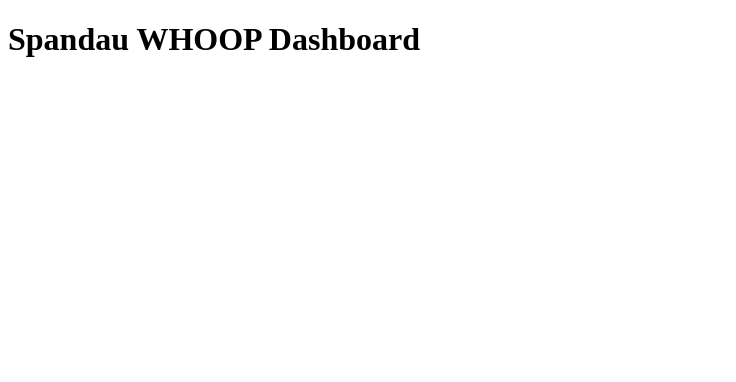
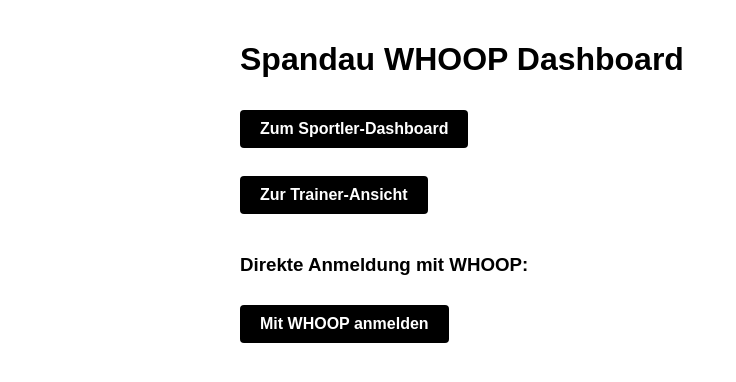
Before and after one commit to Mars1904/Spandau-Whoop, a website: page frontend/index.html in a window 1280 px wide. Shown: the whole page, without its empty margins (0-736 px from the left). Drawn offline with nearby package versions, Linux system fonts and the light colour scheme.

Commit message:
Startseite und Konfiguration verbessert

```diff
--- a/frontend/index.html
+++ b/frontend/index.html
@@ -2,36 +2,38 @@
 <html lang="de">
 <head>
   <title>Spandau WHOOP App</title>
-  <script src="https://cdn.jsdelivr.net/npm/@supabase/supabase-js"></script>
+  <style>
+    .whoop-button {
+      display: inline-block;
+      background-color: #000;
+      color: #fff;
+      padding: 10px 20px;
+      text-decoration: none;
+      border-radius: 4px;
+      margin-top: 10px;
+      font-weight: bold;
+    }
+    body {
+      font-family: Arial, sans-serif;
+      max-width: 800px;
+      margin: 0 auto;
+      padding: 20px;
+    }
+  </style>
 </head>
 <body>
   <h1>Spandau WHOOP Dashboard</h1>
-  <div id="links"></div>
+  <div id="links">
+    <a href="/frontend/dashboard.html" class="whoop-button">Zum Sportler-Dashboard</a>
+    <br><br>
+    <a href="/frontend/trainer.html" class="whoop-button">Zur Trainer-Ansicht</a>
+  </div>
 
-  <script>
-    const supabase = supabase.createClient(
-      'https://ezppgexbczutakmrpdtg.supabase.co',
-      'eyJhbGciOiJIUzI1NiIsInR5cCI6IkpXVCJ9.eyJpc3MiOiJzdXBhYmFzZSIsInJlZiI6ImV6cHBnZXhiY3p1dGFrbXJwZHRnIiwicm9sZSI6ImFub24iLCJpYXQiOjE3NDczOTUxOTYsImV4cCI6MjA2Mjk3MTE5Nn0.vurkdQ6OdLz_cahv-8ZAzoFDAE8tRU62AcMNEj2Qgy8'
-    );
-
-    async function setupLinks() {
-      const { data: { user } } = await supabase.auth.getUser();
-
-      if (!user) {
-        document.getElementById('links').innerHTML = '<a href="dashboard.html">Zum Login mit WHOOP</a>';
-        return;
-      }
-
-      let links = `<a href="dashboard.html">Zur Sportler-Ansicht</a>`;
-
-      if (user.email === 'mars1904@me.com') {
-        links += `<br><a href="trainer.html">Zur Trainer-Ansicht (Admin)</a>`;
-      }
-
-      document.getElementById('links').innerHTML = links;
-    }
-
-    setupLinks();
-  </script>
+  <div style="margin-top: 40px;">
+    <h3>Direkte Anmeldung mit WHOOP:</h3>
+    <a href="https://api.prod.whoop.com/oauth/oauth2/auth?client_id=4ca23f17-ade9-4c60-89ba-e8bcd3cd15e9&redirect_uri=https://spandau-whoop.vercel.app/api/auth&response_type=code" class="whoop-button">
+      Mit WHOOP anmelden
+    </a>
+  </div>
 </body>
 </html>
--- a/package.json
+++ b/package.json
@@ -4,6 +4,9 @@
     "@supabase/supabase-js": "^2.43.4",
     "node-fetch": "^2.7.0"
   },
+  "devDependencies": {
+    "@types/node": "^20.12.12"
+  },
   "engines": {
     "node": "18.x"
   }
```
Also changed, not shown: vercel.json.
